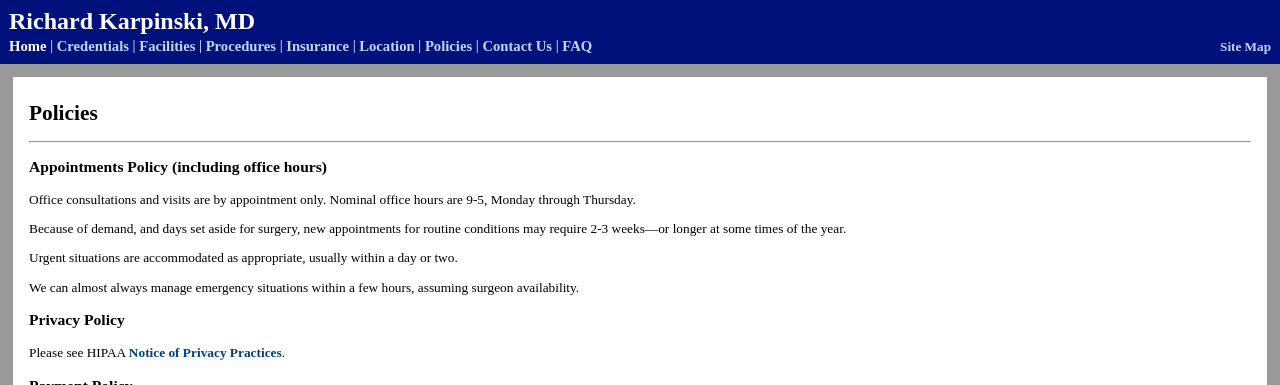
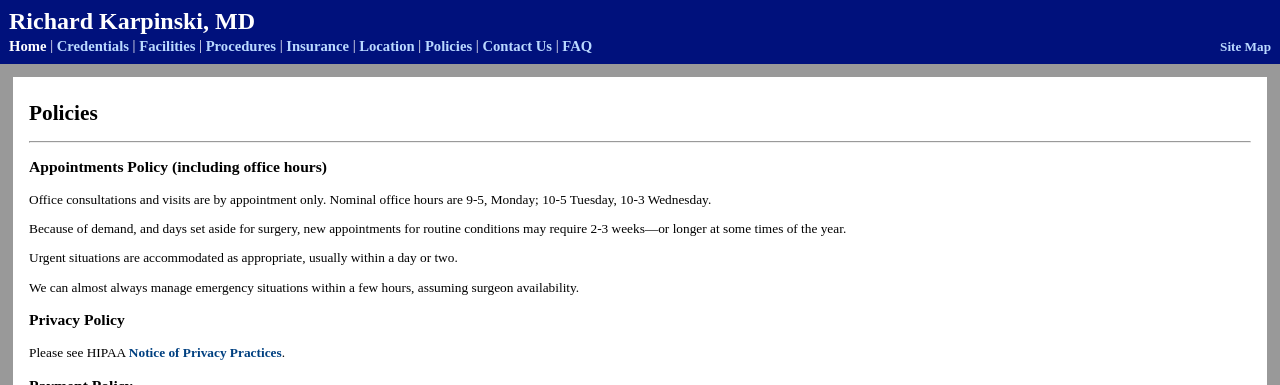
Before and after one commit to RichardKarpinski/richardkarpinski.github.com, a Jekyll site: the page built from policies.html, in a window 1280 px wide. Shown: the top 385 px of the page. Built offline with Jekyll 4.4.1, drawn with Linux system fonts in a browser that asks for light colours; Markdown is read by kramdown in place of the engine named in the settings.

Commit message:
Updated Nominal Office Hours
Changed to three-days-per-week schedule

```diff
--- a/policies.html
+++ b/policies.html
@@ -6,7 +6,7 @@ title:  Policies
 	Appointments Policy (including office hours)
 </h3>
 <p>
-	Office consultations and visits are by appointment only. Nominal office hours are 9-5, Monday through Thursday.
+	Office consultations and visits are by appointment only. Nominal office hours are 9-5, Monday; 10-5 Tuesday, 10-3 Wednesday.
 </p>
 <p>
 	Because of demand, and days set aside for surgery, new appointments for routine conditions may require 2-3 weeks&mdash;or longer at some times of the year.
```
